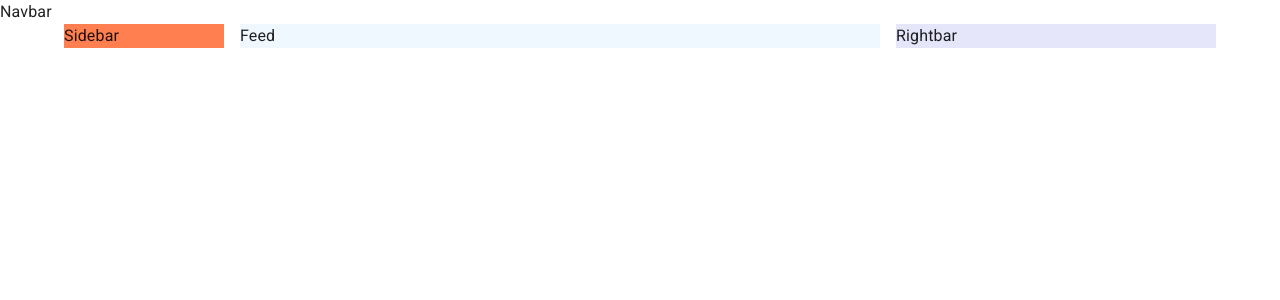
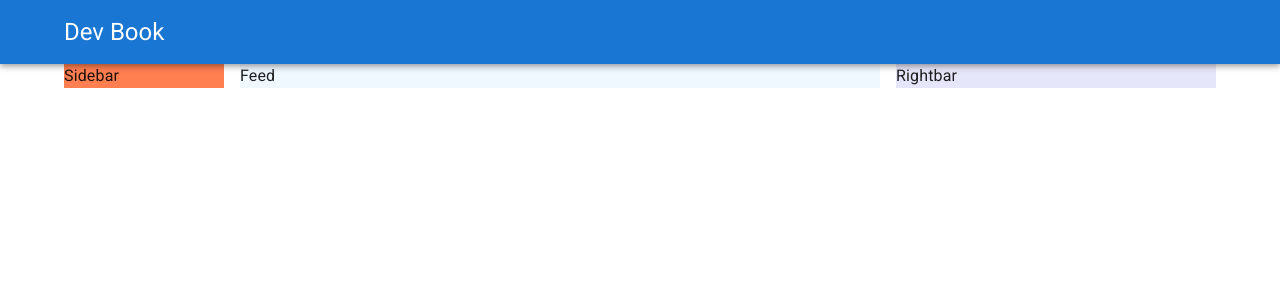
Before and after one commit to mrhrifat/dev-book, a React (Create React App) app: page / in a window 1280 px wide. Shown: the top 300 px of the page. Built offline with nearby package versions, Linux system fonts and the light colour scheme.

Commit message:
build: app bar

```diff
--- a/src/components/Navbar.jsx
+++ b/src/components/Navbar.jsx
@@ -1,9 +1,16 @@
-import React from 'react'
+import React from "react";
+import { AppBar, Toolbar, Container, Typography } from "@mui/material";
 
 const Navbar = () => {
   return (
-    <div>Navbar</div>
-  )
-}
+    <AppBar position="sticky">
+      <Toolbar>
+        <Container>
+        <Typography variant="h5">Dev Book</Typography>
+        </Container>
+      </Toolbar>
+    </AppBar>
+  );
+};
 
-export default Navbar
+export default Navbar;
```
